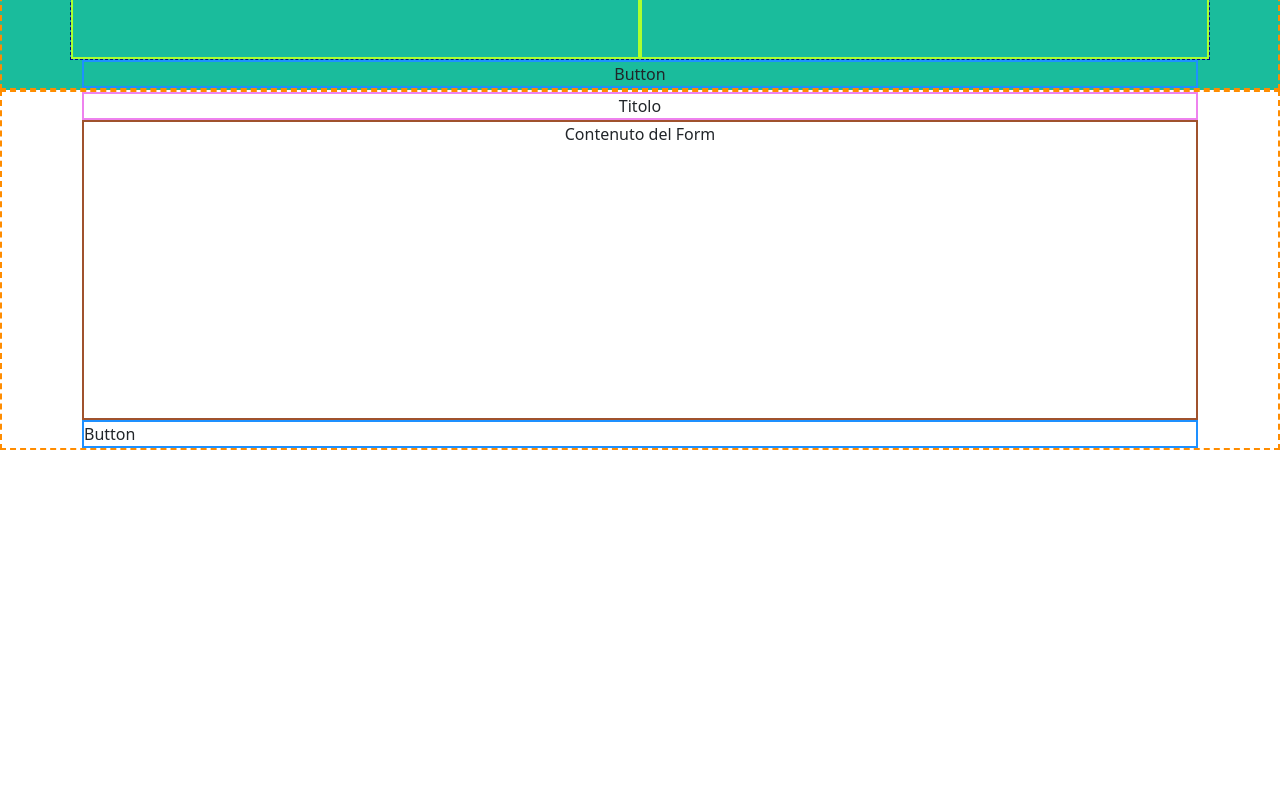
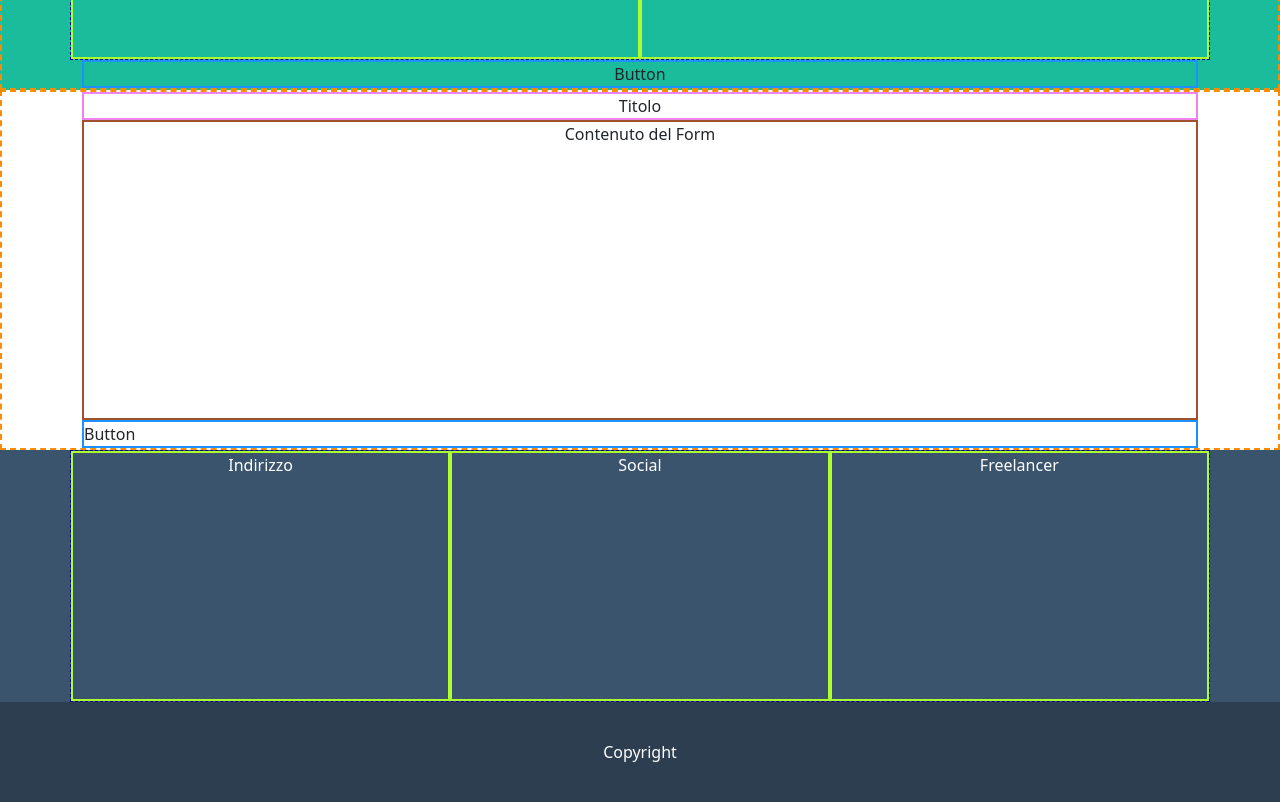
Before and after one commit to SantiGalvan/html-css-bootstrap-freelancer, a plain HTML site: page index.html in a window 1280 px wide. Shown: the part 1436-2238 px from the top of the page. Before the commit the page ends 1886 px from the top, so only its background shows below. Drawn offline with nearby package versions, Linux system fonts and the light colour scheme.

Commit message:
added footer & fixed header nav

```diff
--- a/css/style.css
+++ b/css/style.css
@@ -81,3 +81,20 @@ nav {
 .cs-content-button {
     border: 2px solid dodgerblue;
 }
+
+/** Footer */
+footer {
+    color: white;
+}
+
+/* Footer Top */
+.footer-top {
+    background-color: #3a546d;
+}
+
+/* Footer Bottom */
+.footer-bottom {
+    background-color: #2c3e50;
+    height: 100px;
+    line-height: 100px;
+}
--- a/index.html
+++ b/index.html
@@ -22,7 +22,8 @@
         <nav class="container-fluid">
             <div class="row align-items-center h-100 px-3">
                 <div class="col cs-nav-left">Titolo</div>
-                <div class="col text-end cs-nav-right">Menu</div>
+                <div class="col text-end cs-nav-right d-md-none">Menu</div>
+                <div class="col text-end cs-nav-right d-none d-md-block">Links</div>
             </div>
         </nav>
 
@@ -71,8 +72,25 @@
             </div>
         </section>
 
+    </main>
 
-    </main>
+    <!-- Footer -->
+    <footer>
+
+        <!-- Footer Top -->
+        <div class="footer-top">
+            <div class="container">
+                <div class="row row-cols-1 row-cols-md-3 text-center cs-row">
+                    <div class="col">Indirizzo</div>
+                    <div class="col">Social</div>
+                    <div class="col">Freelancer</div>
+                </div>
+            </div>
+        </div>
+
+        <!-- Footer Bottom -->
+        <div class="footer-bottom text-center"> Copyright</div>
+    </footer>
 
 </body>
 
```
